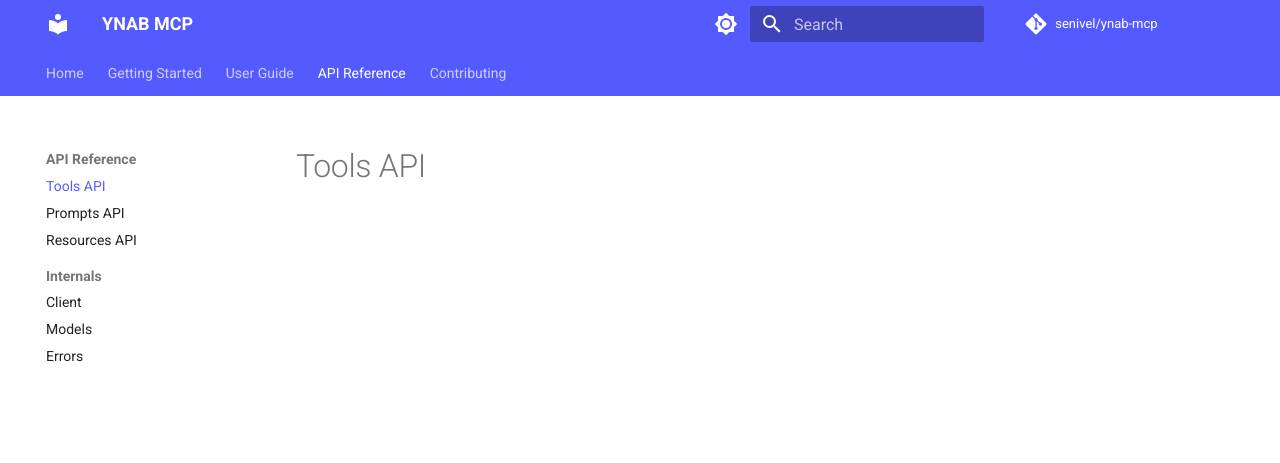
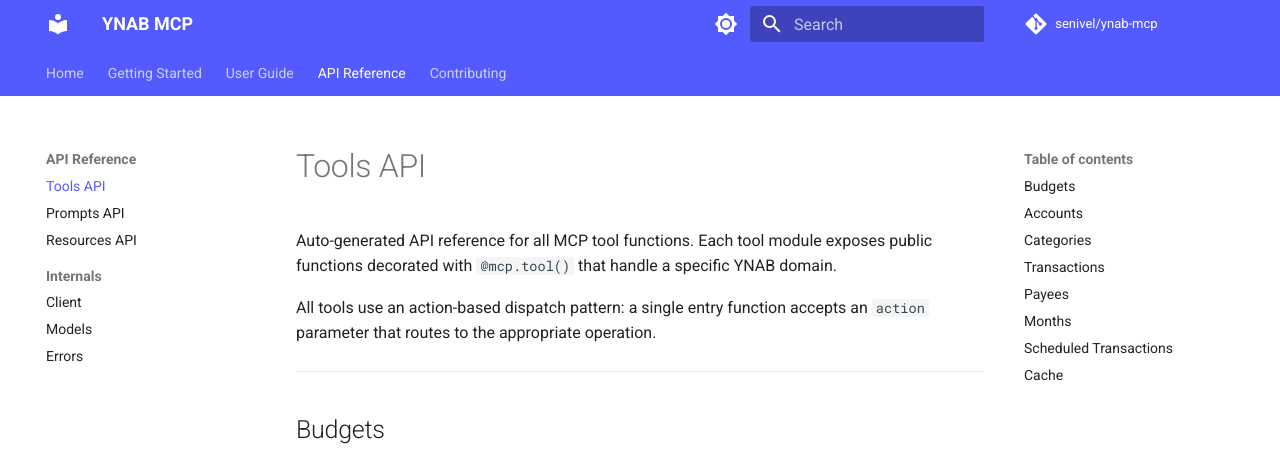
Before and after one commit to senivel/you-need-an-advisor-mcp, an MkDocs documentation site: the page built from docs/api-reference/tools-api.md, in a window 1280 px wide and 1400 px high. Shown: the top 463 px of the window. Built offline with MkDocs 1.6.1 and Material for MkDocs 9.7.7, drawn with Linux system fonts in a browser that asks for light colours; comment, search, counter and statistics services are not loaded; some of the changed text lies outside the part shown; grey boxes are pictures that could not be loaded.

Commit message:
feat(05-03): write API reference and internals pages with mkdocstrings
- Tools API: 8 tool modules with mkdocstrings directives
- Prompts API: core, analysis, and workflow prompt modules
- Resources API: knowledge and budget resource modules
- Internals: client, models, and errors reference pages
- Added prettier-ignore directives to protect mkdocstrings syntax

```diff
--- a/docs/api-reference/tools-api.md
+++ b/docs/api-reference/tools-api.md
@@ -1,3 +1,87 @@
 # Tools API
 
-<!-- Content coming in Plan 04 -->
+Auto-generated API reference for all MCP tool functions. Each tool module exposes public functions decorated with `@mcp.tool()` that handle a specific YNAB domain.
+
+All tools use an action-based dispatch pattern: a single entry function accepts an `action` parameter that routes to the appropriate operation.
+
+---
+
+## Budgets
+
+<!-- prettier-ignore -->
+::: ynab_mcp.tools.budgets
+    options:
+      show_root_heading: true
+      show_source: true
+      members: true
+      filters: ["!^_"]
+
+## Accounts
+
+<!-- prettier-ignore -->
+::: ynab_mcp.tools.accounts
+    options:
+      show_root_heading: true
+      show_source: true
+      members: true
+      filters: ["!^_"]
+
+## Categories
+
+<!-- prettier-ignore -->
+::: ynab_mcp.tools.categories
+    options:
+      show_root_heading: true
+      show_source: true
+      members: true
+      filters: ["!^_"]
+
+## Transactions
+
+<!-- prettier-ignore -->
+::: ynab_mcp.tools.transactions
+    options:
+      show_root_heading: true
+      show_source: true
+      members: true
+      filters: ["!^_"]
+
+## Payees
+
+<!-- prettier-ignore -->
+::: ynab_mcp.tools.payees
+    options:
+      show_root_heading: true
+      show_source: true
+      members: true
+      filters: ["!^_"]
+
+## Months
+
+<!-- prettier-ignore -->
+::: ynab_mcp.tools.months
+    options:
+      show_root_heading: true
+      show_source: true
+      members: true
+      filters: ["!^_"]
+
+## Scheduled Transactions
+
+<!-- prettier-ignore -->
+::: ynab_mcp.tools.scheduled
+    options:
+      show_root_heading: true
+      show_source: true
+      members: true
+      filters: ["!^_"]
+
+## Cache
+
+<!-- prettier-ignore -->
+::: ynab_mcp.tools.cache
+    options:
+      show_root_heading: true
+      show_source: true
+      members: true
+      filters: ["!^_"]
```
Also changed, not shown: docs/api-reference/internals/client.md (+20 -1 lines), docs/api-reference/internals/errors.md (+11 -1 lines), docs/api-reference/internals/models.md (+11 -1 lines), docs/api-reference/prompts-api.md (+33 -1 lines), docs/api-reference/resources-api.md (+27 -1 lines).
